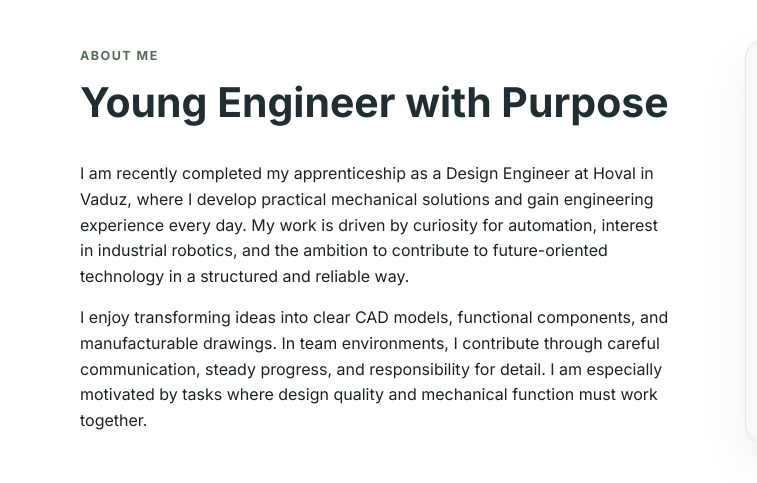
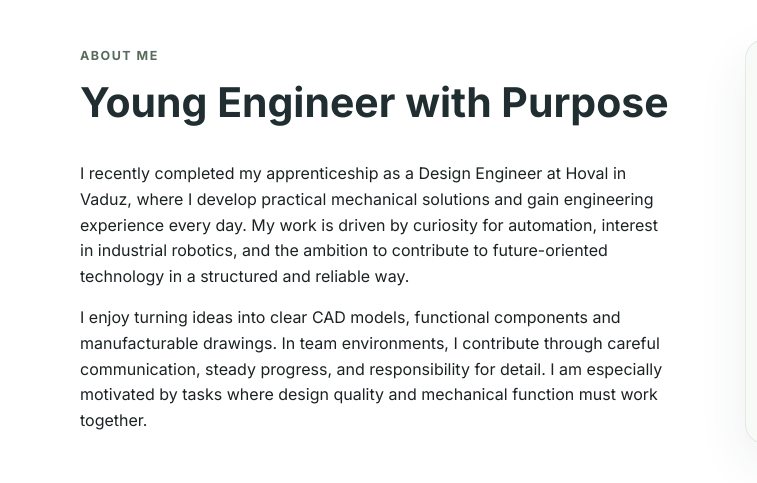
Before and after one commit to Uzikoda/cv-website, a plain HTML site: page index.html in a window 1280 px wide. Shown: the part 721-1204 px from the top of the page, 0-757 px from the left. Drawn offline with Linux system fonts and the light colour scheme.

Commit message:
Update index.html

```diff
--- a/index.html
+++ b/index.html
@@ -50,13 +50,13 @@
           <p class="eyebrow">About Me</p>
           <h2>Young Engineer with Purpose</h2>
           <p>
-            I am recently completed my apprenticeship as a Design Engineer at Hoval in Vaduz, where I develop
+            I recently completed my apprenticeship as a Design Engineer at Hoval in Vaduz, where I develop
             practical mechanical solutions and gain engineering experience every day. My work is driven by
             curiosity for automation, interest in industrial robotics, and the ambition to contribute to future-oriented
             technology in a structured and reliable way.
           </p>
           <p>
-            I enjoy transforming ideas into clear CAD models, functional components, and manufacturable drawings. In
+            I enjoy turning ideas into clear CAD models, functional components and manufacturable drawings. In
             team environments, I contribute through careful communication, steady progress, and responsibility for
             detail. I am especially motivated by tasks where design quality and mechanical function must work together.
           </p>
```
